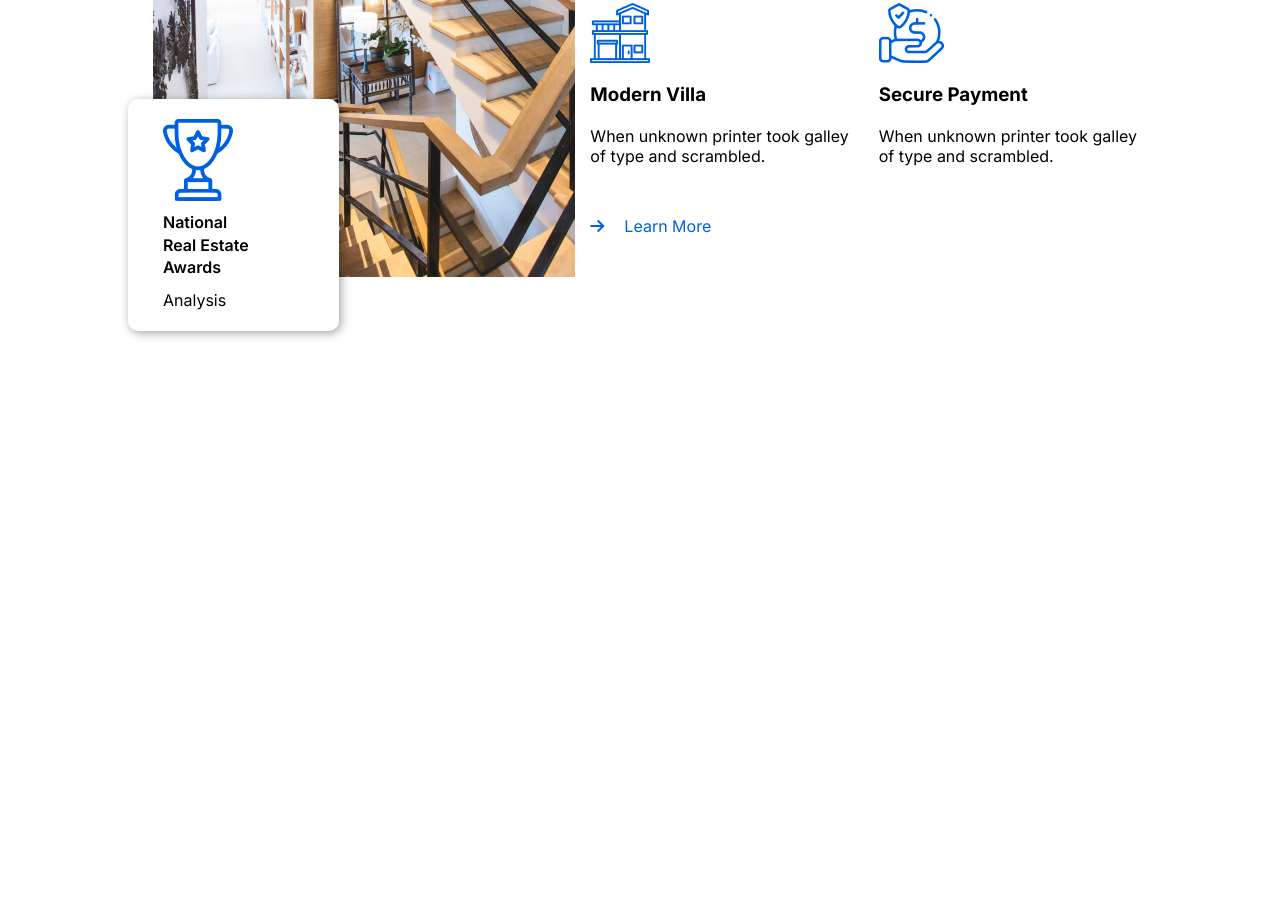
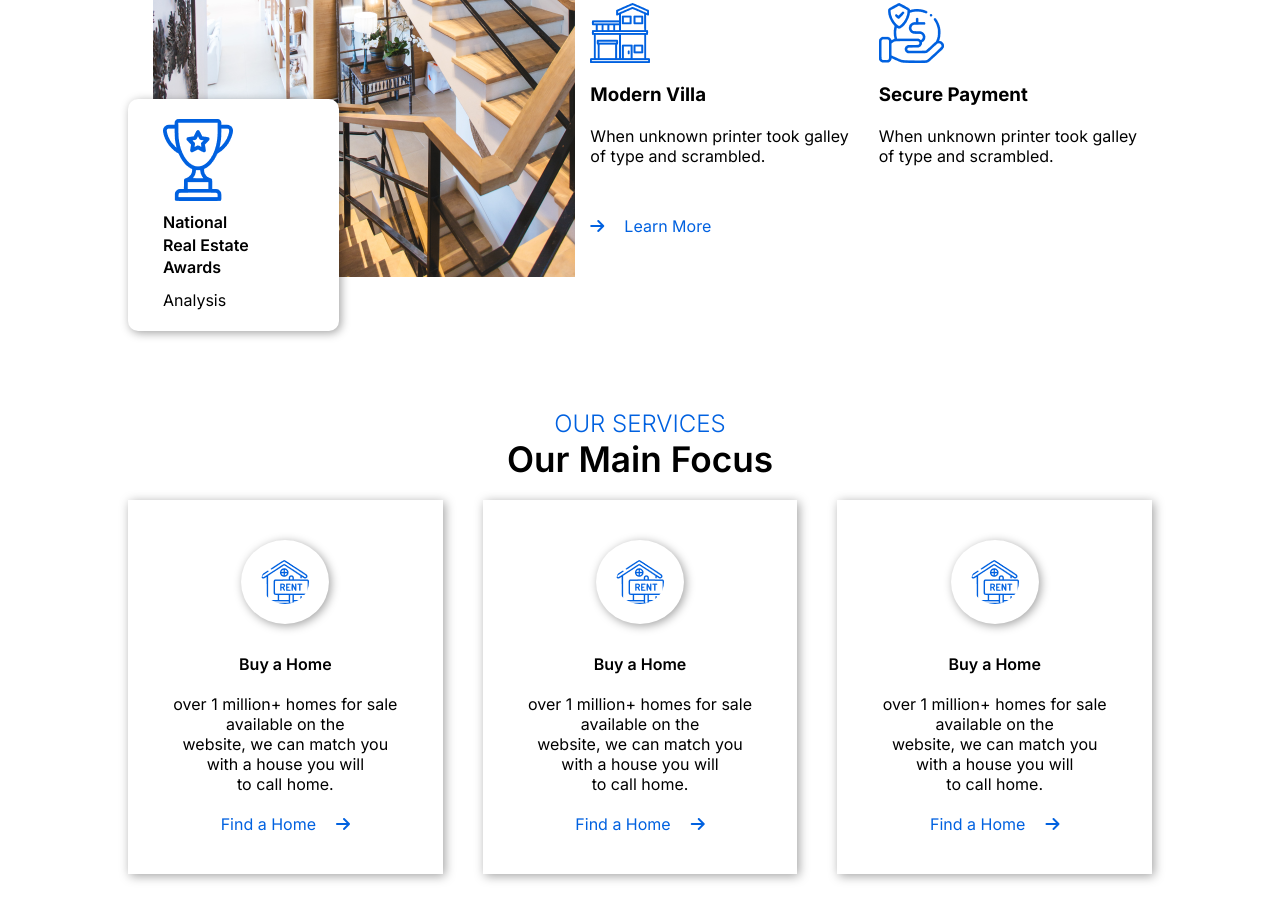
Before and after one commit to Thushan2002/houzing-html-css-js, a plain HTML site: page index.html in a window 1280 px wide. Shown: the part 1029-1949 px from the top of the page. Before the commit the page ends 1438 px from the top, so only its background shows below. Drawn offline with Linux system fonts and the light colour scheme.

Commit message:
feat: our services section added

```diff
--- a/index.html
+++ b/index.html
@@ -94,7 +94,32 @@
                     <p>When unknown printer took galley <br>of type and scrambled.</p>
                 </div>
             </div>
-            <button><i class="fa-solid fa-arrow-right"></i>Learn More</button>
+            <button class="no-border-btn"><i class="fa-solid fa-arrow-right"></i>Learn More</button>
+        </div>
+    </div>
+    <!-- our services -->
+    <div class="our-services">
+        <p class="title">our services</p>
+        <p class="highlight-2">Our Main Focus</p>
+        <div class="service-items">
+            <div class="items">
+                <img src="./images/icons/house (2) 1 (Traced).png" alt="">
+                <p class="highlight">Buy a Home</p>
+                <p>over 1 million+ homes for sale available on the <br>website, we can match you with a house you will <br> to call home.</p>
+                <button class="no-border-btn">Find a Home<i class="fa-solid fa-arrow-right"></i></button>
+            </div>
+            <div class="items">
+                <img src="./images/icons/house (2) 1 (Traced).png" alt="">
+                <p class="highlight">Buy a Home</p>
+                <p>over 1 million+ homes for sale available on the <br>website, we can match you with a house you will <br> to call home.</p>
+                <button class="no-border-btn">Find a Home<i class="fa-solid fa-arrow-right"></i></button>
+            </div>
+            <div class="items">
+                <img src="./images/icons/house (2) 1 (Traced).png" alt="">
+                <p class="highlight">Buy a Home</p>
+                <p>over 1 million+ homes for sale available on the <br>website, we can match you with a house you will <br> to call home.</p>
+                <button class="no-border-btn">Find a Home<i class="fa-solid fa-arrow-right"></i></button>
+            </div>
         </div>
     </div>
 
--- a/style.css
+++ b/style.css
@@ -268,7 +268,7 @@
     row-gap: 30px;
 }
 
-.about-right button {
+.no-border-btn {
     all: unset;
     display: flex;
     align-items: center;
@@ -298,3 +298,43 @@
     justify-content: center;
     row-gap: 20px;
 }
+
+/* our services */
+.our-services {
+    width: 80%;
+    margin: 10% auto;
+    text-align: center;
+}
+
+.our-services .service-items {
+    display: flex;
+    flex-direction: row;
+    align-items: center;
+    column-gap: 40px;
+    margin-top: 20px;
+}
+
+.our-services .service-items .items {
+    display: flex;
+    flex-direction: column;
+    align-items: center;
+    justify-content: center;
+    row-gap: 20px;
+    padding: 40px;
+    box-shadow: 2px 2px 10px rgba(0, 0, 0, 0.37);
+    background-color: var(--var--white);
+}
+
+.our-services .service-items .items:hover {
+    color: var(--var--primary-blue);
+    transform: translateY(-3px);
+    border-bottom: 3px solid var(--var--primary-blue);
+}
+
+.our-services .service-items .items img {
+    box-shadow: 2px 2px 10px rgba(0, 0, 0, 0.37);
+    background-color: var(--var--white);
+    border-radius: 50%;
+    padding: 20px;
+    margin-bottom: 10px;
+}
```
Also changed, not shown: images/icons/buy-home 1 (Traced).png (added), images/icons/house (2) 1 (Traced).png (added), images/icons/sale 1 (Traced).png (added).
